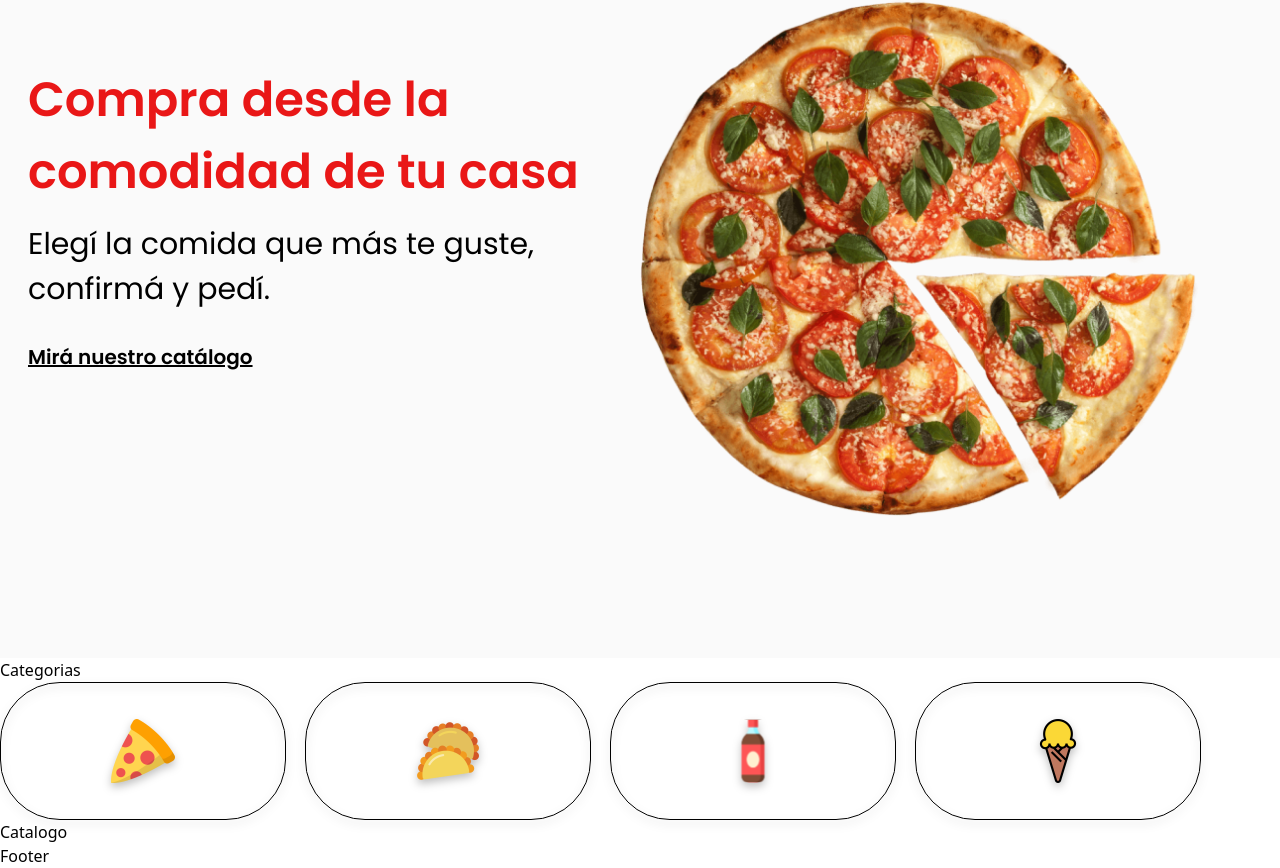
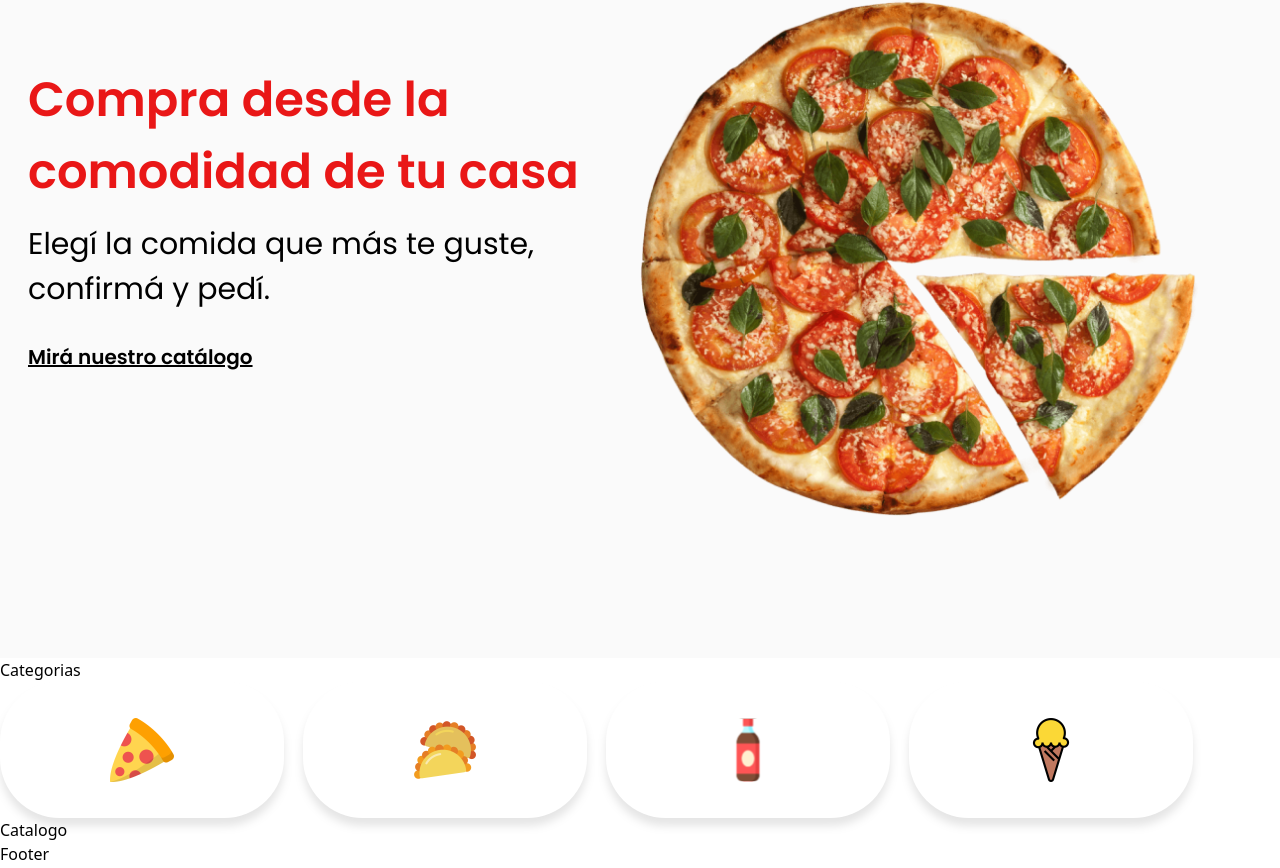
Before and after one commit to ProJuniors/pizzeria-don-remolo-frontend, a React (Create React App) app: page / in a window 1280 px wide. Shown: the part 142-1010 px from the top of the page. Built offline with nearby package versions, Linux system fonts and the light colour scheme.

Commit message:
Progress in the layout Category

```diff
--- a/src/components/Category.jsx
+++ b/src/components/Category.jsx
@@ -8,30 +8,26 @@ export default function Category() {
     <>
       <h2>Categorias</h2>
       <div className="flex gap-[19px]">
-        <button
-          className="py-[36px] px-[110px] border-[0.5px] border-black border-solid rounded-[60px] drop-shadow-[0px_4px_4px_rgba(0,0,0,0.25)]"
-          type="button"
-        >
+        <div className="bg-white rounded-[60px] drop-shadow-[0px_8px_4px_rgba(0,0,0,0.1)]">
+          <button className="py-[36px] px-[110px]" type="button">
             <img src={pizza} alt="Pizzas" />
           </button>
-        <button
-          className="py-[36px] px-[110px] border-[0.5px] border-black border-solid rounded-[60px] drop-shadow-[0px_4px_4px_rgba(0,0,0,0.25)]"
-          type="button"
-        >
+        </div>
+        <div className="bg-white rounded-[60px] drop-shadow-[0px_8px_4px_rgba(0,0,0,0.1)]">
+          <button className="py-[36px] px-[110px]" type="button">
             <img src={empanada} alt="Empanadas" />
           </button>
-        <button
-          className="py-[36px] px-[110px] border-[0.5px] border-black border-solid rounded-[60px] drop-shadow-[0px_4px_4px_rgba(0,0,0,0.25)]"
-          type="button"
-        >
+        </div>
+        <div className="bg-white rounded-[60px] drop-shadow-[0px_8px_4px_rgba(0,0,0,0.1)]">
+          <button className="py-[36px] px-[110px]" type="button">
             <img src={soda} alt="Gaseosas" />
           </button>
-        <button
-          className="py-[36px] px-[110px] border-[0.5px] border-black border-solid rounded-[60px] drop-shadow-[0px_4px_4px_rgba(0,0,0,0.25)]"
-          type="button"
-        >
+        </div>
+        <div className="bg-white rounded-[60px] drop-shadow-[0px_8px_4px_rgba(0,0,0,0.1)]">
+          <button className="py-[36px] px-[110px]" type="button">
             <img src={helado} alt="Postres" />
           </button>
+        </div>
       </div>
     </>
   );
--- a/src/components/Header.jsx
+++ b/src/components/Header.jsx
@@ -2,8 +2,6 @@ import logo from '../assets/logos/logo.png';
 import shoppingCart from '../assets/icons/icon-shopping-cart.svg';
 
 // import bgImg from '../assets/backround/Union.png';
-
-import '../styles/Header.css';
 
 export default function Header() {
   return (
--- a/src/styles/_vars.css
+++ /dev/null
@@ -1,6 +0,0 @@
-:root {
-  --principal: #257048;
-  --black: #1B1B1B;
-  --white: #FFFFFF;
-  --box-shadow: 0px 4px 4px rgba(0, 0, 0, 0.25);
-}
```
Also changed, not shown: src/styles/Header.css (deleted, +0 -76 lines). Lines whose indentation alone changed are shown as unchanged.
